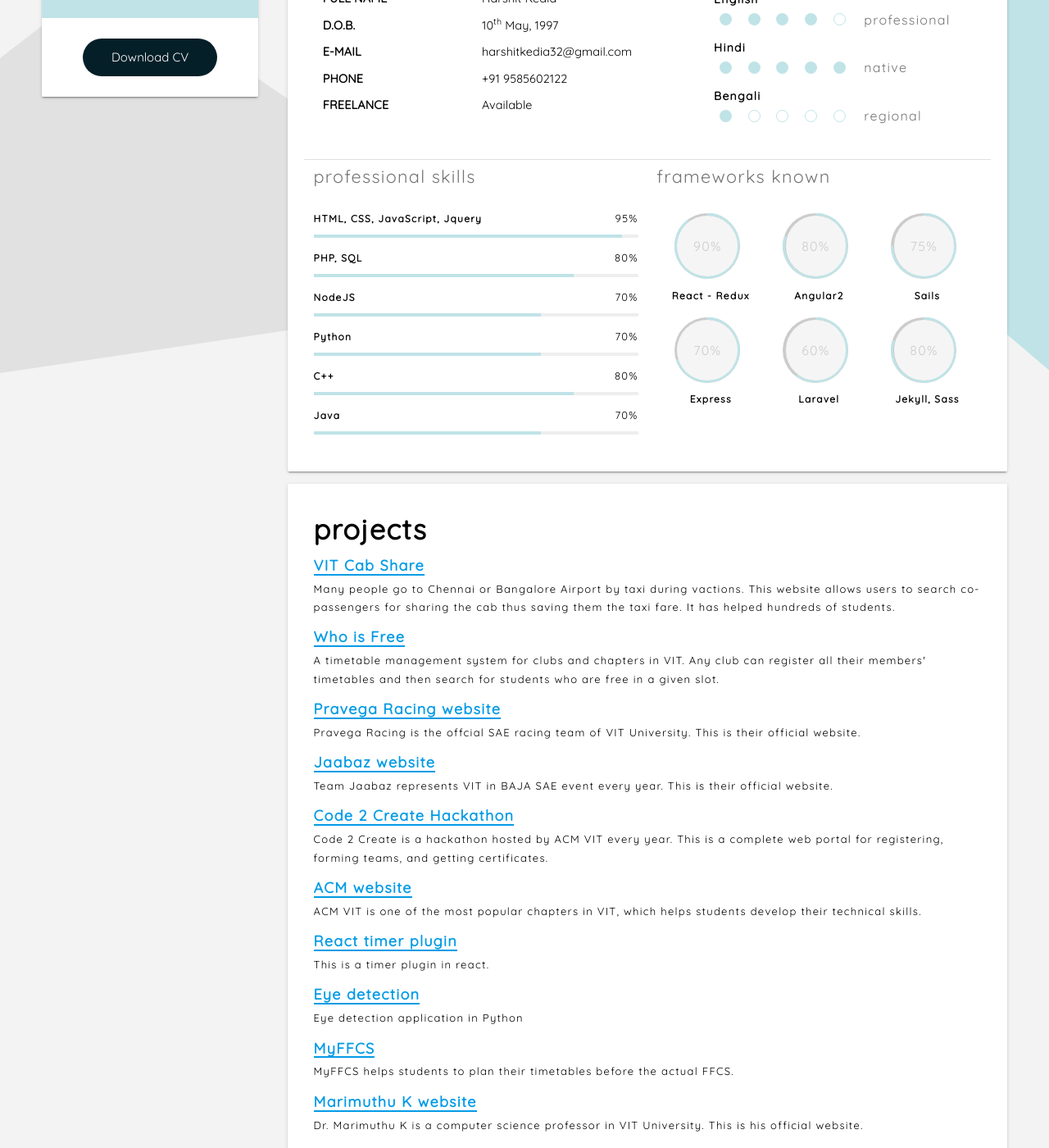
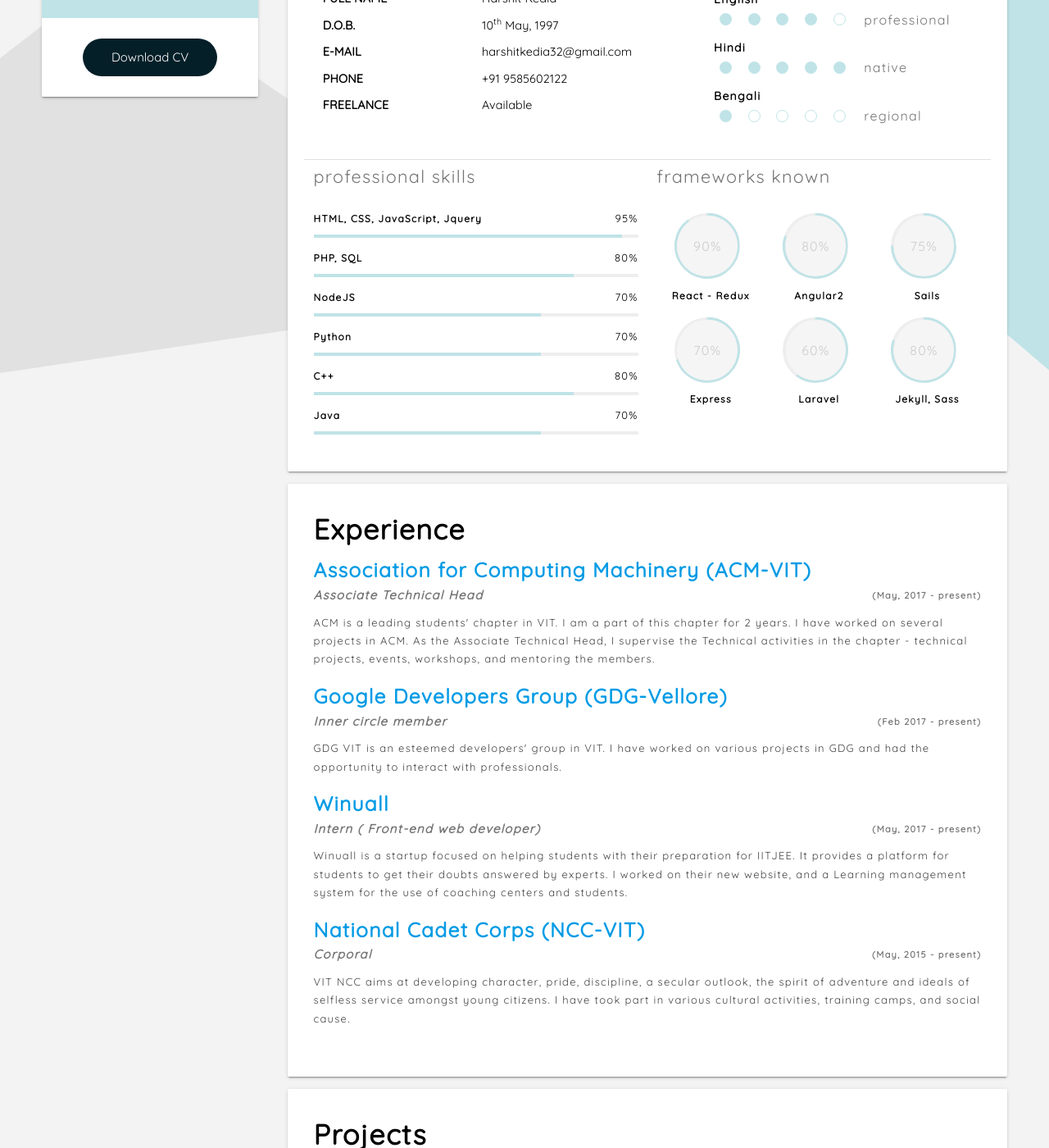
Before and after one commit to hkedia321/hkedia321.github.io, a Jekyll site: the page built from index.html, in a window 1280 px wide and 1400 px high, scrolled down 379 px. Shown: the whole window at 82% size. Built offline with Jekyll 4.4.1, drawn with Linux system fonts in a browser that asks for light colours.

Commit message:
experience done

```diff
--- /dev/null
+++ b/_data/experience.yml
@@ -0,0 +1,30 @@
+- name: Association for Computing Machinery (ACM-VIT)
+  link: http://acmvit.in
+  position: Associate Technical Head
+  year: May, 2017 - present
+  description: "ACM is a leading students' chapter in VIT. I am a part of this chapter for 2 years.
+  I have worked on several projects in ACM. As the Associate Technical Head, I supervise the Technical
+  activities in the chapter - technical projects, events, workshops, and mentoring the members."
+
+- name: Google Developers Group (GDG-Vellore)
+  link: http://gdgvitvellore.com
+  position: Inner circle member
+  year: Feb 2017 - present
+  description: "GDG VIT is an esteemed developers' group in VIT. I have worked on various projects in GDG and had the opportunity to
+  interact with professionals."
+
+- name: Winuall
+  link: https://winuall.com
+  position: Intern ( Front-end web developer)
+  year: May, 2017 - present
+  description: "Winuall is a startup focused on helping students with their preparation for IITJEE. It provides a platform for
+  students to get their doubts answered by experts. I worked on their new website,
+  and a Learning management system for the use of coaching centers and students."
+
+- name: National Cadet Corps (NCC-VIT)
+  link: https://www.facebook.com/vitncc/
+  position: Corporal
+  year: May, 2015 - present
+  description: "VIT NCC aims at developing character, pride, discipline, a secular outlook,
+  the spirit of adventure and ideals of selfless service amongst young citizens. I have took part in various cultural activities, training camps, and
+  social cause."
--- a/assets/css/circle.css
+++ b/assets/css/circle.css
@@ -30,7 +30,7 @@
   border-radius: 50%;
   display: inline-block;
   margin: 0 0.1em 0.1em 0;
-  background-color: #ccc;
+  background-color: #eee;
 }
 .c100 *, .c100 *:before, .c100 *:after {
   -moz-box-sizing: content-box;
--- a/assets/css/common.scss
+++ b/assets/css/common.scss
@@ -300,7 +300,27 @@ input:focus,textarea:focus{
 #crt-bg-shape-1 {
     left: 0;
 }
-
+.exps-div{
+  .exp-div{
+  margin-bottom: 20px;
+}
+  .exp-title{
+    cursor: pointer;
+    font-weight: bold;
+  }
+  .exp-position{
+    font-style: italic;
+  }
+  .exp-year{
+    float: right;
+    font-style: normal;
+    font-size: 11px;
+  }
+  .exp-description{
+    font-size: 13px;
+    color: #444;
+  }
+}
 
 @media (max-width:800px) and (min-width:600px){
   .cv-btn{
--- a/index.html
+++ b/index.html
@@ -115,6 +115,7 @@ personal_details:
               </div>
               <div class="col s12 m6">
                 <h6 class="light-text small-heading">frameworks known</h6>
+
                 {% for framework in site.data.frameworks %}
                 <div class="col s6 m4">
                   <div class="framework-div">
@@ -139,7 +140,35 @@ personal_details:
           <section class="">
             <div class="row">
               <div class="col s12 m12">
-                <h4 class="card-heading bold">projects</h4>
+                <h4 class="card-heading bold">Experience</h4>
+                <div class="exps-div">
+                  <ul>
+                  {% for exp in site.data.experience %}
+                  <li>
+                  <div class="exp-div">
+                    <a href="{{exp.link}}" target="_blank"><h5 class="exp-title">{{exp.name}}
+
+                    </h5></a>
+                    <h6 class="exp-position light-text bold">{{exp.position}}
+                      <span class="exp-year light-text">({{exp.year}})</span>
+                    </h6>
+                    <p class="exp-description">
+                      {{exp.description}}
+                    </p>
+                  </div>
+                  </li>
+                    {% endfor %}
+                  </ul>
+                </div>
+              </div>
+            </div>
+          </section>
+        </div>
+        <div class="card right-col-card">
+          <section class="">
+            <div class="row">
+              <div class="col s12 m12">
+                <h4 class="card-heading bold">Projects</h4>
                 <div class="projects-div">
                   {% for project in site.data.projects %}
                   <div class="project-div">
```
